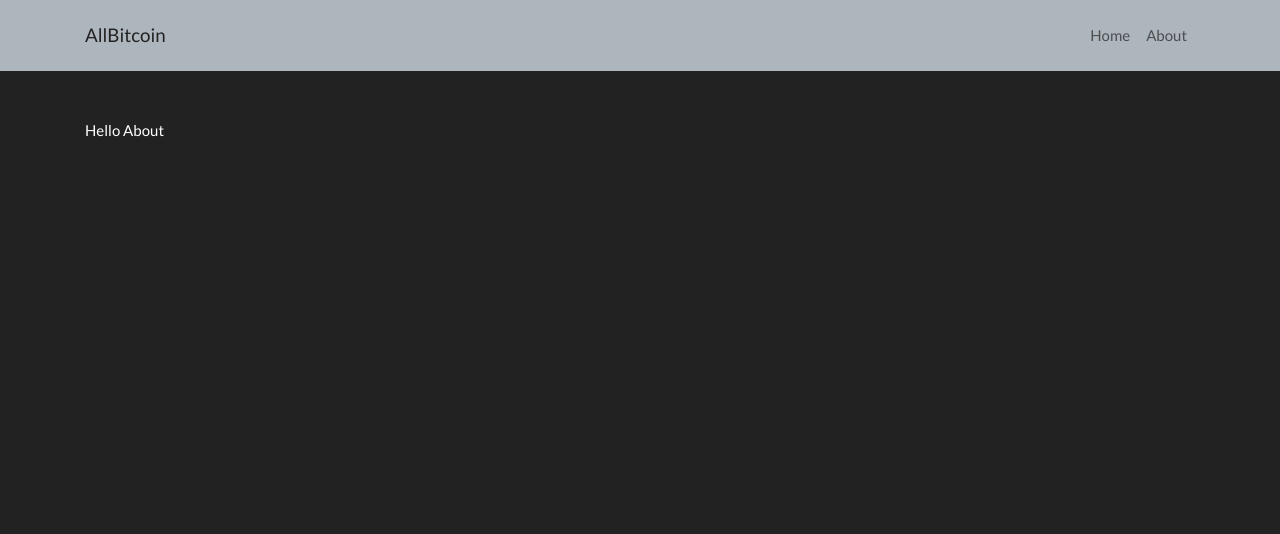
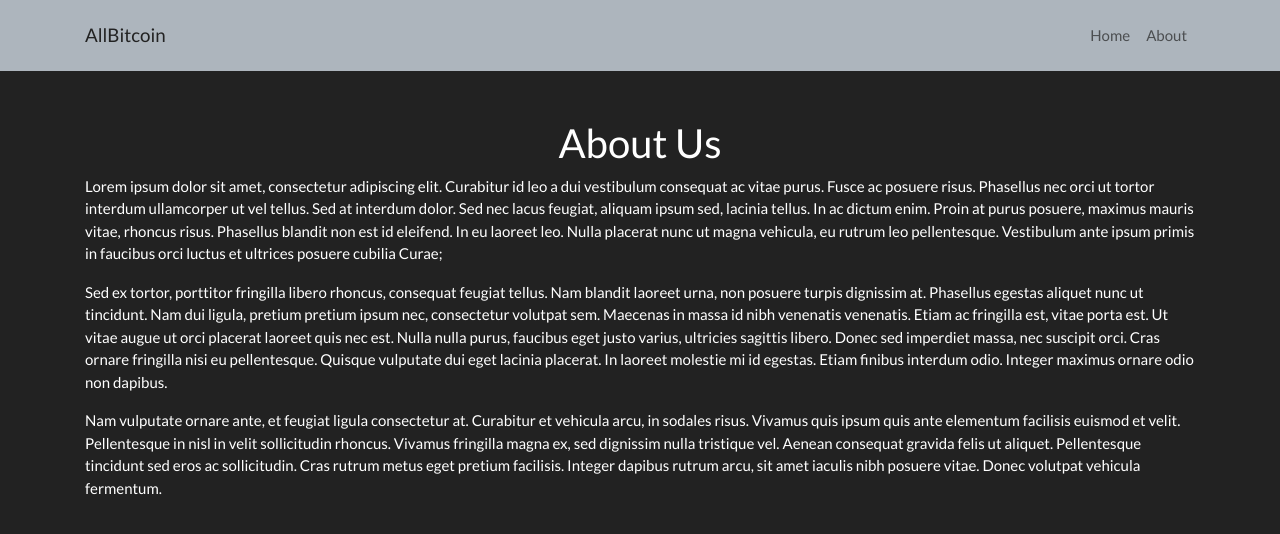
Before and after one commit to GeorgeSteel/Bitcoin-NextJS-React, a Next.js app: page /about in a window 1280 px wide. Shown: the top 534 px of the page. Built offline with nearby package versions, Linux system fonts and the light colour scheme.

Commit message:
About completed

```diff
--- a/pages/about.js
+++ b/pages/about.js
@@ -2,7 +2,13 @@ import MasterPage from '../components/Master';
 
 const About = () => (
     <MasterPage>
-        <p>Hello About</p>
+        <h2 className="text-center">About Us</h2>
+
+        <p> Lorem ipsum dolor sit amet, consectetur adipiscing elit. Curabitur id leo a dui vestibulum consequat ac vitae purus. Fusce ac posuere risus. Phasellus nec orci ut tortor interdum ullamcorper ut vel tellus. Sed at interdum dolor. Sed nec lacus feugiat, aliquam ipsum sed, lacinia tellus. In ac dictum enim. Proin at purus posuere, maximus mauris vitae, rhoncus risus. Phasellus blandit non est id eleifend. In eu laoreet leo. Nulla placerat nunc ut magna vehicula, eu rutrum leo pellentesque. Vestibulum ante ipsum primis in faucibus orci luctus et ultrices posuere cubilia Curae;</p>
+
+        <p> Sed ex tortor, porttitor fringilla libero rhoncus, consequat feugiat tellus. Nam blandit laoreet urna, non posuere turpis dignissim at. Phasellus egestas aliquet nunc ut tincidunt. Nam dui ligula, pretium pretium ipsum nec, consectetur volutpat sem. Maecenas in massa id nibh venenatis venenatis. Etiam ac fringilla est, vitae porta est. Ut vitae augue ut orci placerat laoreet quis nec est. Nulla nulla purus, faucibus eget justo varius, ultricies sagittis libero. Donec sed imperdiet massa, nec suscipit orci. Cras ornare fringilla nisi eu pellentesque. Quisque vulputate dui eget lacinia placerat. In laoreet molestie mi id egestas. Etiam finibus interdum odio. Integer maximus ornare odio non dapibus.</p>
+
+        <p>   Nam vulputate ornare ante, et feugiat ligula consectetur at. Curabitur et vehicula arcu, in sodales risus. Vivamus quis ipsum quis ante elementum facilisis euismod et velit. Pellentesque in nisl in velit sollicitudin rhoncus. Vivamus fringilla magna ex, sed dignissim nulla tristique vel. Aenean consequat gravida felis ut aliquet. Pellentesque tincidunt sed eros ac sollicitudin. Cras rutrum metus eget pretium facilisis. Integer dapibus rutrum arcu, sit amet iaculis nibh posuere vitae. Donec volutpat vehicula fermentum. </p>
     </MasterPage>
 )
 
```
